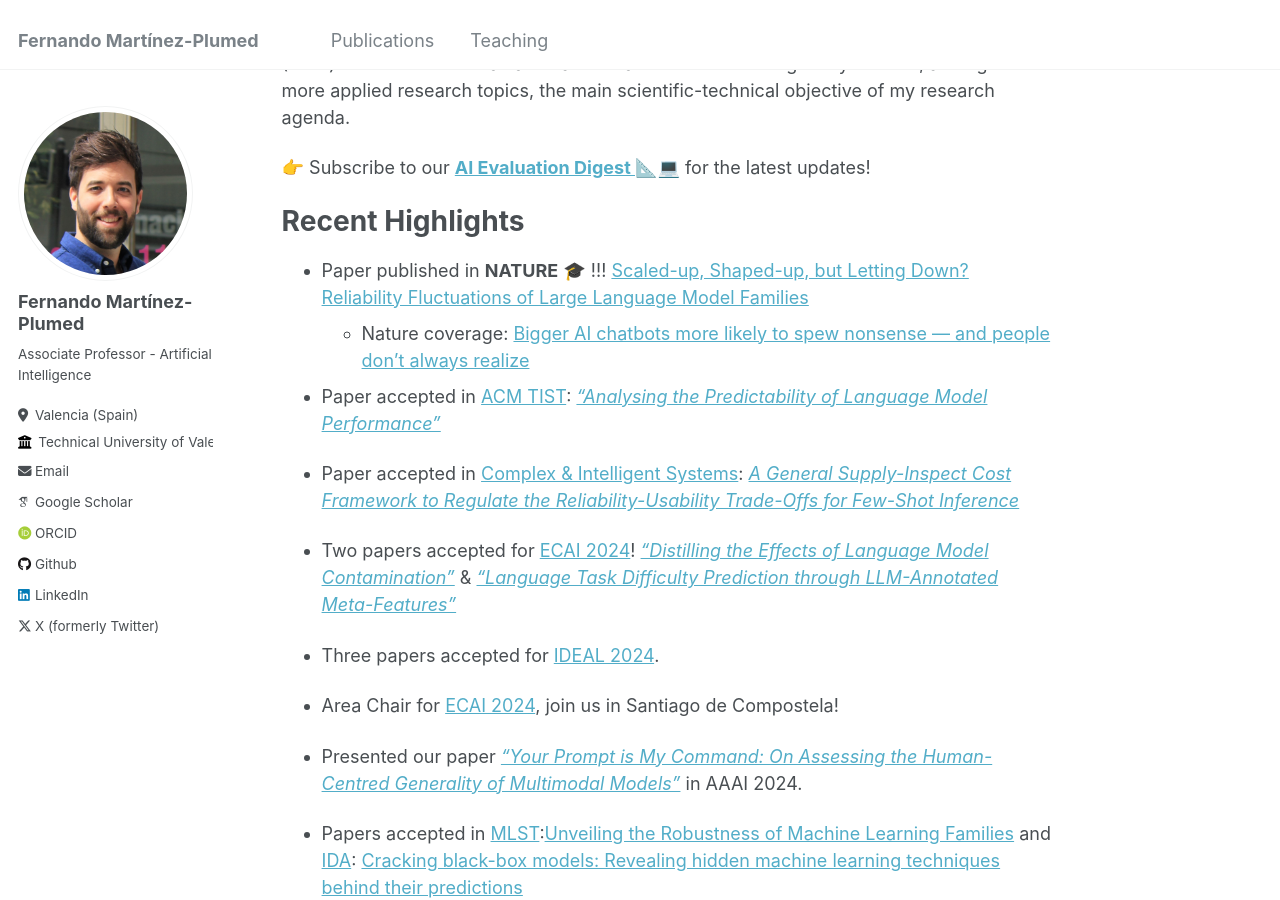
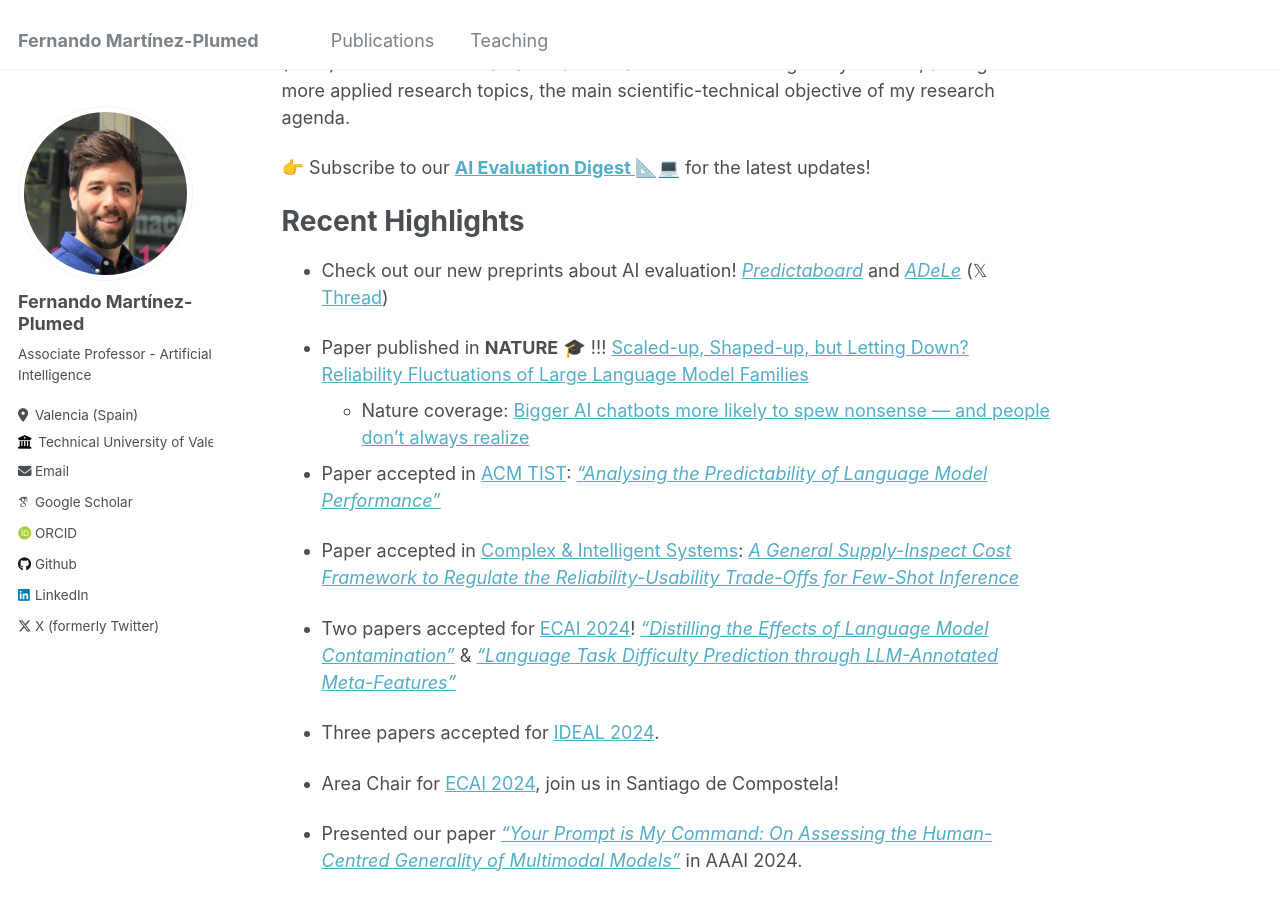
Before and after one commit to nandomp/nandomp.github.io, a Jekyll site: the page built from _pages/about.md, in a window 1280 px wide and 900 px high, scrolled down 313 px. Built offline with Jekyll 4.4.1, drawn with Linux system fonts in a browser that asks for light colours; some web fonts are replaced.

Commit message:
Update about.md

```diff
--- a/_pages/about.md
+++ b/_pages/about.md
@@ -15,6 +15,7 @@ Associate Professor at the Technical University of Valencia ([UPV](http://www.up
 
 Recent Highlights
 ======
+* Check out our new preprints about AI evaluation! [*Predictaboard*](https://predictaboard.github.io/) and [*ADeLe*](https://arxiv.org/pdf/2503.06378) (𝕏 [Thread](https://x.com/lexin_zhou/status/1899271596264825308))
 
 * Paper published in **NATURE** 🎓 !!!  [Scaled-up, Shaped-up, but Letting Down? Reliability Fluctuations of Large Language Model Families](https://www.nature.com/articles/s41586-024-07930-y)
   * Nature coverage: [Bigger AI chatbots more likely to spew nonsense — and people don't always realize](https://www.nature.com/articles/d41586-024-03137-3)
```
